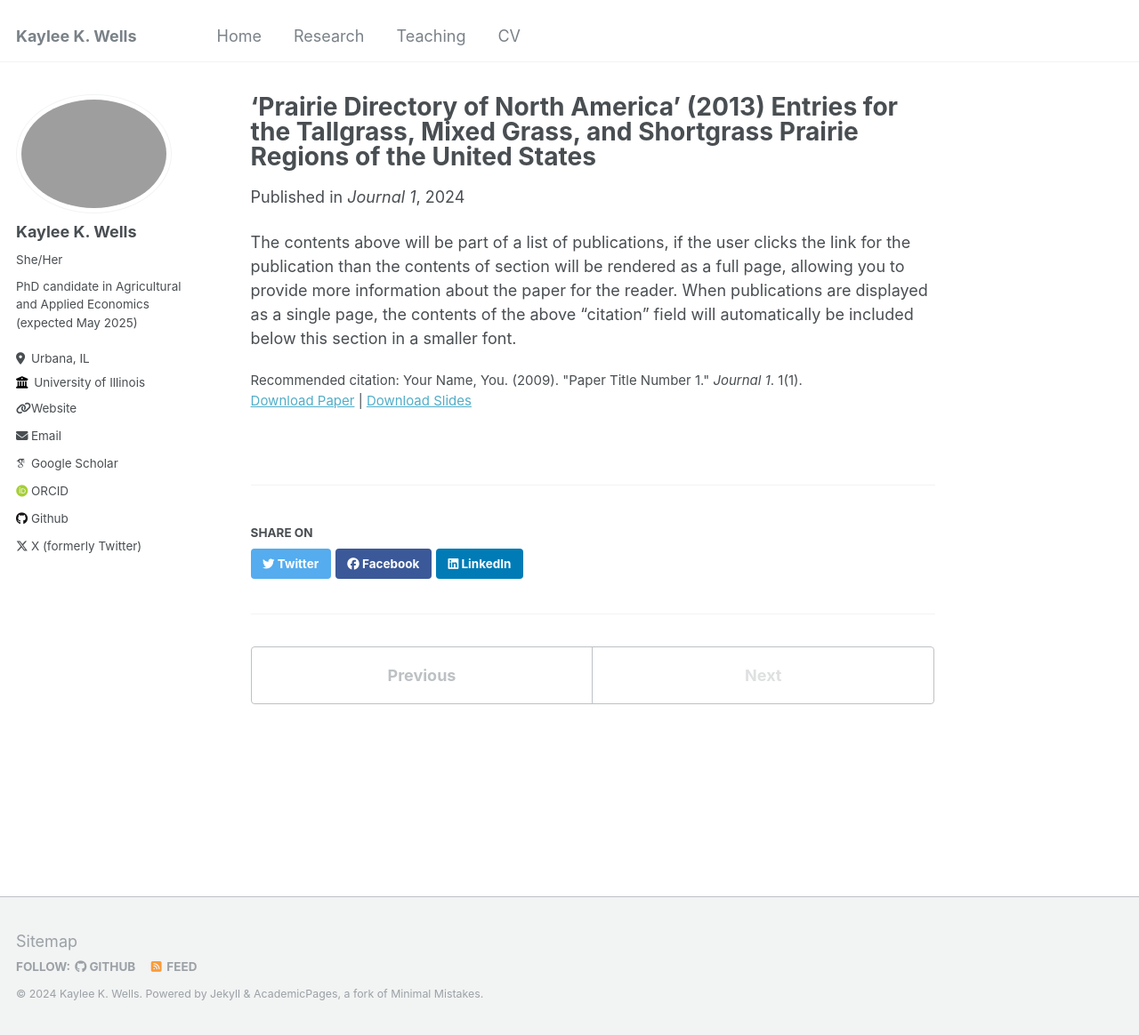
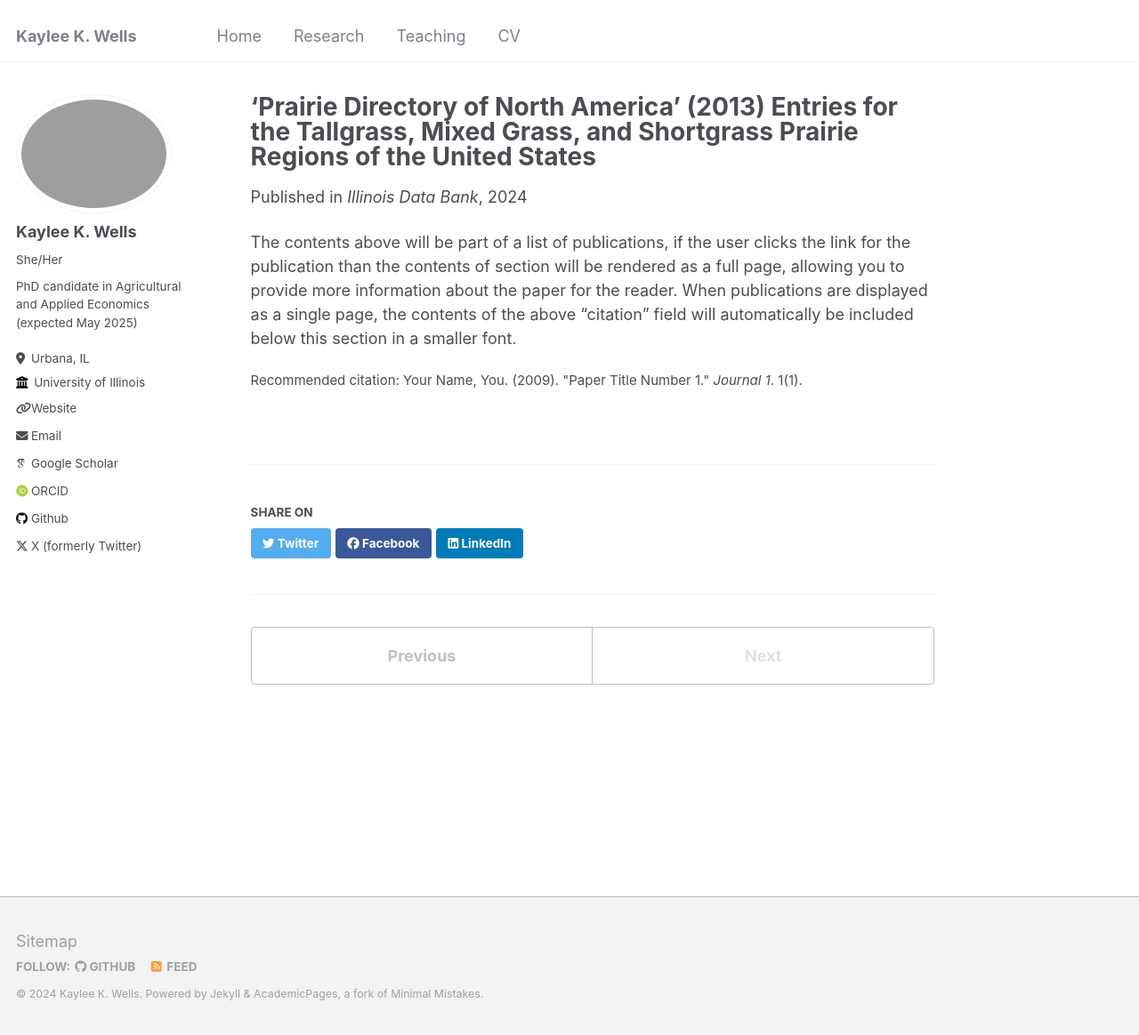
Before and after one commit to KayleeWells/KayleeWells.github.io, a Jekyll site: the page built from _datasets/test.md, in a window 1280 px wide and 1164 px high. Shown: the whole window at 89% size. Built offline with Jekyll 4.4.1, drawn with Linux system fonts in a browser that asks for light colours; some web fonts are replaced.

Commit message:
Update test.md

```diff
--- a/_datasets/test.md
+++ b/_datasets/test.md
@@ -4,9 +4,8 @@ collection: datasets
 permalink: /datasets/dataset1
 description: 'This dataset contains transcribed entries from the "Prairie Directory of North America" (Adelman and Schwartz 2013) for the Tallgrass, Mixed Grass, and Shortgrass prairie regions of the united states. We identified the historical spatial extent of the Tallgrass, Mixed Grass, and Shortgrass prairie regions using Ricketts et al. (1999), Olson et al. (2001), and Dixon et al. (2014) and selected the counties entirely or partially within these boundaries from the USDA Forest Service (2022) file. The resulting lists of counties are included as separate files. The dataset contains information on publicly accessible grasslands and prairies in these regions including acreage and amenities like hunting access, restrooms, parking, and trails.'
 date: 2024-02-08
-venue: 'Journal 1'
-slidesurl: 'http://academicpages.github.io/files/slides1.pdf'
-paperurl: 'http://academicpages.github.io/files/paper1.pdf'
+venue: 'Illinois Data Bank'
+url: 'https://doi.org/10.13012/B2IDB-0421892_V1'
 citation: 'Your Name, You. (2009). &quot;Paper Title Number 1.&quot; <i>Journal 1</i>. 1(1).'
 ---
 
```
